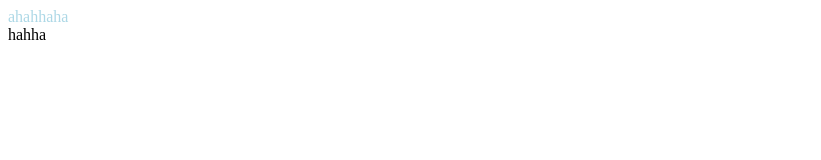
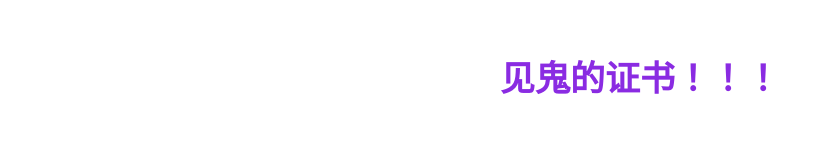
Before and after one commit to YFanny-Play/resume, a website: page views/index.html in a window 1280 px wide. Shown: the whole page, without its empty margins (0-821 px from the left). Drawn offline with Linux system fonts and the light colour scheme.

```diff
--- a/package.json
+++ b/package.json
@@ -23,6 +23,7 @@
     "koa": "^2.7.0",
     "koa-mount": "^4.0.0",
     "koa-router": "^7.4.0",
+    "koa-sslify": "^4.0.3",
     "koa-static": "^5.0.0",
     "koa-view": "^2.1.2"
   }
--- a/static/css/index.css
+++ b/static/css/index.css
@@ -1,4 +1,7 @@
-#test {
-    color: red;
-    color: lightblue;
+h1 {
+  margin-top: 50px;
+  text-align: center;
+  color: blueviolet;
+  font-family: cursive;
+  font-size: 35px;
 }
--- a/views/index.html
+++ b/views/index.html
@@ -1,14 +1,13 @@
 <!DOCTYPE html>
 <html lang="en">
-<head>
-    <meta charset="UTF-8">
-    <meta name="viewport" content="width=device-width, initial-scale=1.0">
-    <meta http-equiv="X-UA-Compatible" content="ie=edge">
-    <title>resume</title>
-    <link rel="stylesheet" href="/static/css/index.css">
-</head>
-<body>
-    <div id="test">ahahhaha</div>
-    hahha
-</body>
+  <head>
+    <meta charset="UTF-8" />
+    <meta name="viewport" content="width=device-width, initial-scale=1.0" />
+    <meta http-equiv="X-UA-Compatible" content="ie=edge" />
+    <title>证书</title>
+    <link rel="stylesheet" href="/static/css/index.css" />
+  </head>
+  <body>
+    <h1>见鬼的证书！！！</h1>
+  </body>
 </html>
```
Also changed, not shown: app.js (+28 -9 lines), README.md, 2 other files.
